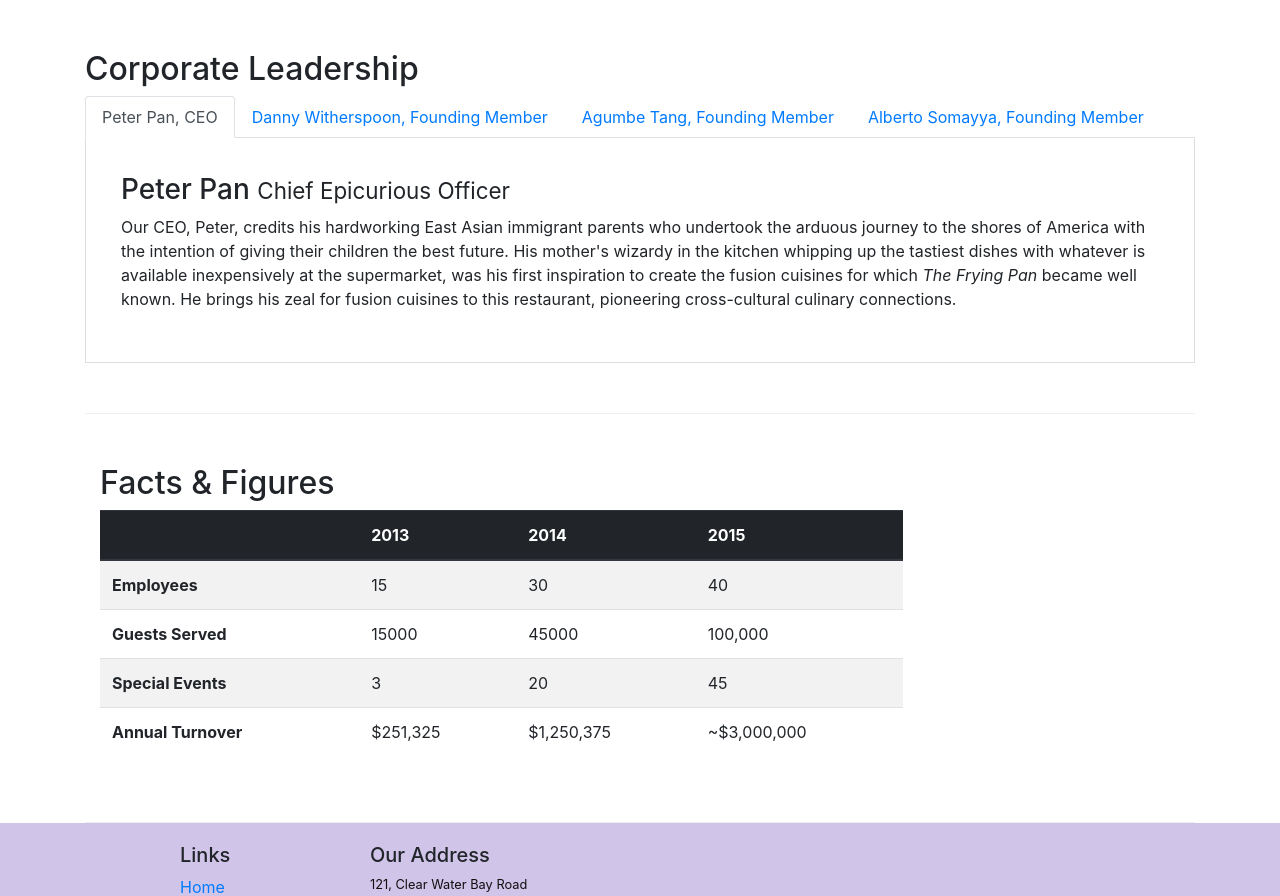
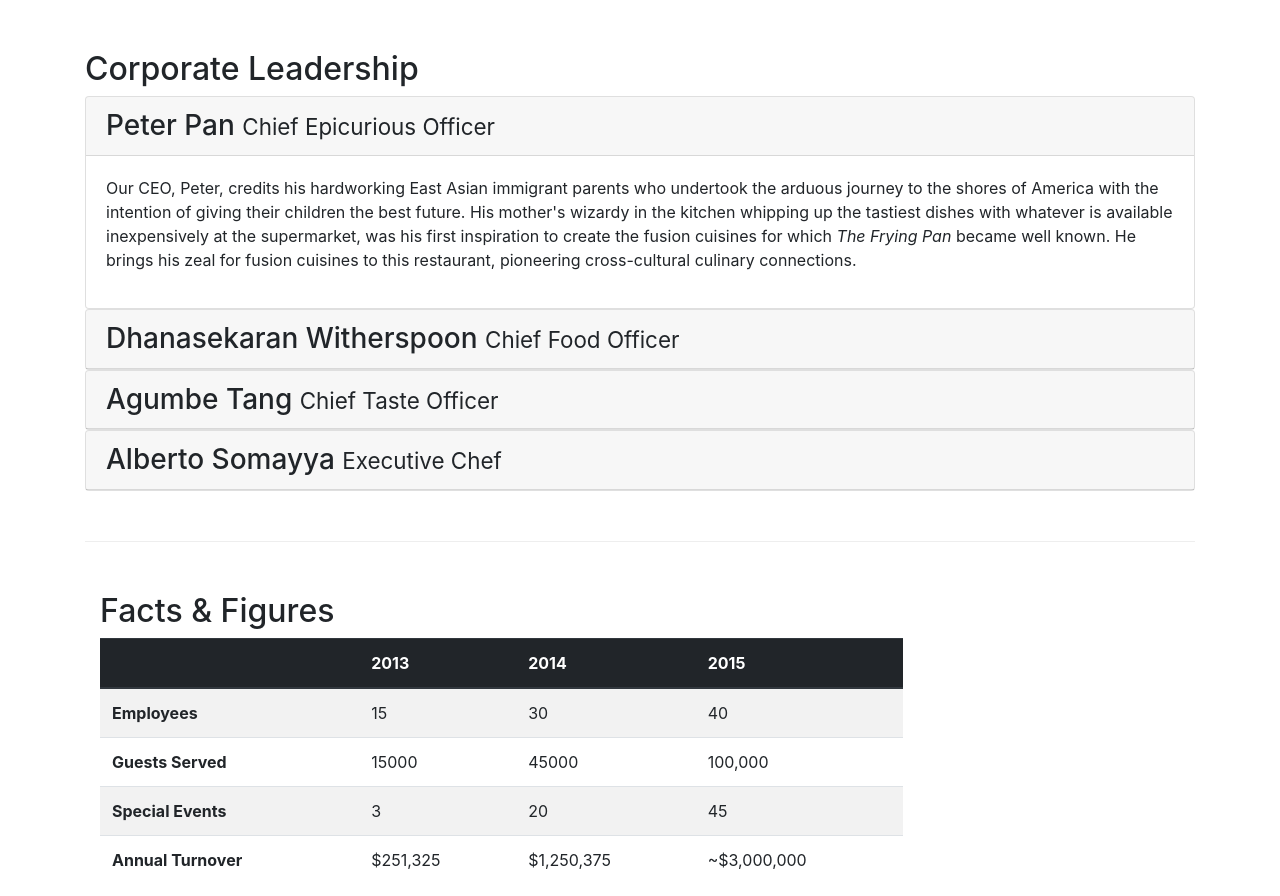
Before and after one commit to Karanyogi/test3, a website: page aboutus.html in a window 1280 px wide. Shown: the part 901-1797 px from the top of the page. Drawn offline with nearby package versions, Linux system fonts and the light colour scheme.

Commit message:
accordions

```diff
--- a/aboutus.html
+++ b/aboutus.html
@@ -137,7 +137,7 @@
             <div class=" row-content">
                 <h2>Corporate Leadership</h2>
 
-
+<!--  #tab navigation:
                 <ul class="nav nav-tabs">
 
                     <li class="nav-item"> <a href="#peter" class="nav-link active" role="tab" data-toggle="tab">Peter Pan, CEO</a> </li>
@@ -166,6 +166,81 @@
                         <p class="d-none d-sm-block">Award winning three-star Michelin chef with wide International experience having worked closely with whos-who in the culinary world, he specializes in creating mouthwatering Indo-Italian fusion experiences. He says, <em>Put together the cuisines from the two craziest cultures, and you get a winning hit! Amma Mia!</em></p>
                     </div>
                 </div>
+-->
+
+
+<div id="accordion">
+    <div class="card">
+        <div class="card-header" role="tab" id="peterhead">
+            <h3 class="mb-0">
+                <a data-toggle="collapse" data-target="#peter">
+                    Peter Pan <small>Chief Epicurious Officer</small>
+                </a>
+            </h3>
+        </div>
+        <div role="tabpanel" class="collapse show" id="peter" data-parent="#accordion">
+            <div class="card-body">
+                <p class="d-none d-sm-block">Our CEO, Peter, credits his hardworking East Asian immigrant parents who undertook the arduous journey to the shores of America with the intention of giving their children the best future. His mother's wizardy in the kitchen whipping up the tastiest dishes with whatever is available inexpensively at the supermarket, was his first inspiration to create the fusion cuisines for which <em>The Frying Pan</em> became well known. He brings his zeal for fusion cuisines to this restaurant, pioneering cross-cultural culinary connections.</p>
+            </div>
+        </div>
+    </div>
+</div>
+
+
+<div id="accordion2">
+    <div class="card">
+        <div class="card-header" role="tab" id="dannyhead">
+            <h3 class="mb-0">
+                <a data-toggle="collapse" data-target="#danny">
+                    Dhanasekaran Witherspoon <small>Chief Food Officer</small>
+                </a>
+            </h3>
+        </div>
+        <div role="tabpanel" class="collapse" id="danny" data-parent="#accordion2">
+            <div class="card-body">
+                <p class="d-none d-sm-block">Our CFO, Danny, as he is affectionately referred to by his colleagues, comes from a long established family tradition in farming and produce. His experiences growing up on a farm in the Australian outback gave him great appreciation for varieties of food sources. As he puts it in his own words, <em>Everything that runs, wins, and everything that stays, pays!</em></p>
+            </div>
+        </div>
+    </div>
+</div>
+
+
+
+<div id="accordion3">
+    <div class="card">
+        <div class="card-header" role="tab" id="agumbehead">
+            <h3 class="mb-0">
+                <a data-toggle="collapse" data-target="#agumbe">
+                    Agumbe Tang <small>Chief Taste Officer</small>
+                </a>
+            </h3>
+        </div>
+        <div role="tabpanel" class="collapse" id="agumbe" data-parent="#accordion3">
+            <div class="card-body">
+                <p class="d-none d-sm-block">Blessed with the most discerning gustatory sense, Agumbe, our CTO, personally ensures that every dish that we serve meets his exacting tastes. Our chefs dread the tongue lashing that ensues if their dish does not meet his exacting standards. He lives by his motto, <em>You click only if you survive my lick.</em></p>
+            </div>
+        </div>
+    </div>
+</div>
+
+
+
+<div id="accordion4">
+    <div class="card">
+        <div class="card-header" role="tab" id="albertohead">
+            <h3 class="mb-0">
+                <a data-toggle="collapse" data-target="#alberto">
+                    Alberto Somayya <small>Executive Chef</small>
+                </a>
+            </h3>
+        </div>
+        <div role="tabpanel" class="collapse" id="alberto" data-parent="#accordion4">
+            <div class="card-body">
+                <p class="d-none d-sm-block">Award winning three-star Michelin chef with wide International experience having worked closely with whos-who in the culinary world, he specializes in creating mouthwatering Indo-Italian fusion experiences. He says, <em>Put together the cuisines from the two craziest cultures, and you get a winning hit! Amma Mia!</em></p>
+            </div>
+        </div>
+    </div>
+</div>
 
 
             </div>
```
